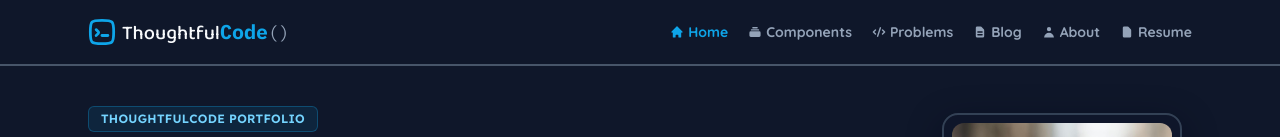
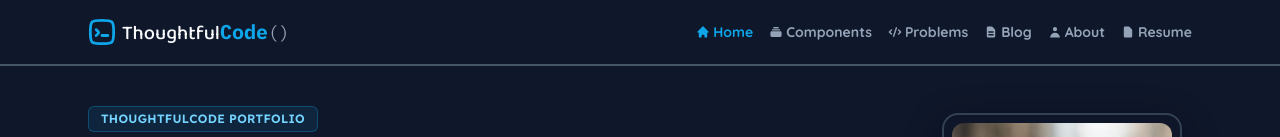
Before and after one commit to masomh-personal/hamadeh-io, a Next.js app: page / in a window 1280 px wide. Shown: the top 137 px of the page. Built offline with nearby package versions, Linux system fonts and the light colour scheme; a web font is replaced by a local one.

Commit message:
style: adjust spacing and class names in Header and Link components for improved layout
- Modify gap classes in the Header component for better alignment of navigation items.
- Update base classes in the Link component to enhance spacing and visual consistency across links.

```diff
--- a/components/layout/Header.tsx
+++ b/components/layout/Header.tsx
@@ -37,7 +37,7 @@ export function Header(): React.ReactElement {
                     <Logo size="default" />
 
                     {/* Desktop Navigation */}
-                    <div className="hidden items-center gap-5 md:flex">
+                    <div className="hidden items-center gap-4 md:flex">
                         {navigation.map((item) => {
                             const isActive =
                                 pathname === item.href ||
@@ -50,7 +50,7 @@ export function Header(): React.ReactElement {
                                     href={item.href}
                                     icon={<Icon className="h-3.5 w-3.5" />}
                                     iconPosition="left"
-                                    className={`gap-1 text-sm transition-colors ${
+                                    className={`text-sm transition-colors ${
                                         isActive
                                             ? "text-primary"
                                             : "text-muted hover:text-primary"
@@ -97,7 +97,7 @@ export function Header(): React.ReactElement {
                                         onClick={() => setMobileMenuOpen(false)}
                                         icon={<Icon className="h-4 w-4" />}
                                         iconPosition="left"
-                                        className={`gap-1.5 text-sm transition-colors ${
+                                        className={`text-sm transition-colors ${
                                             isActive
                                                 ? "text-primary"
                                                 : "text-muted hover:text-primary"
--- a/components/ui/Link.tsx
+++ b/components/ui/Link.tsx
@@ -114,7 +114,7 @@ export function Link({
     ...props
 }: ThoughtfulLinkProps): React.ReactElement {
     const baseClasses =
-        "relative inline-flex items-center gap-0.5 rounded-sm px-0.5 -mx-0.5 underline-offset-2 transition-[color,background-color,transform,box-shadow] duration-200 ease-out transform-gpu hover:scale-[1.02] active:scale-[0.98] motion-reduce:transform-none focus-visible:outline-none focus-visible:ring-2 focus-visible:ring-primary/60 focus-visible:ring-offset-2 focus-visible:ring-offset-slate-900";
+        "relative inline-flex items-center gap-0.75 rounded-sm px-0.5 -mx-0.5 underline-offset-2 transition-[color,background-color,transform,box-shadow] duration-200 ease-out transform-gpu hover:scale-[1.02] active:scale-[0.98] motion-reduce:transform-none focus-visible:outline-none focus-visible:ring-2 focus-visible:ring-primary/60 focus-visible:ring-offset-2 focus-visible:ring-offset-slate-900";
     const classes = cn(variantClasses[variant], baseClasses, className);
     if (asChild) {
         return (
```
